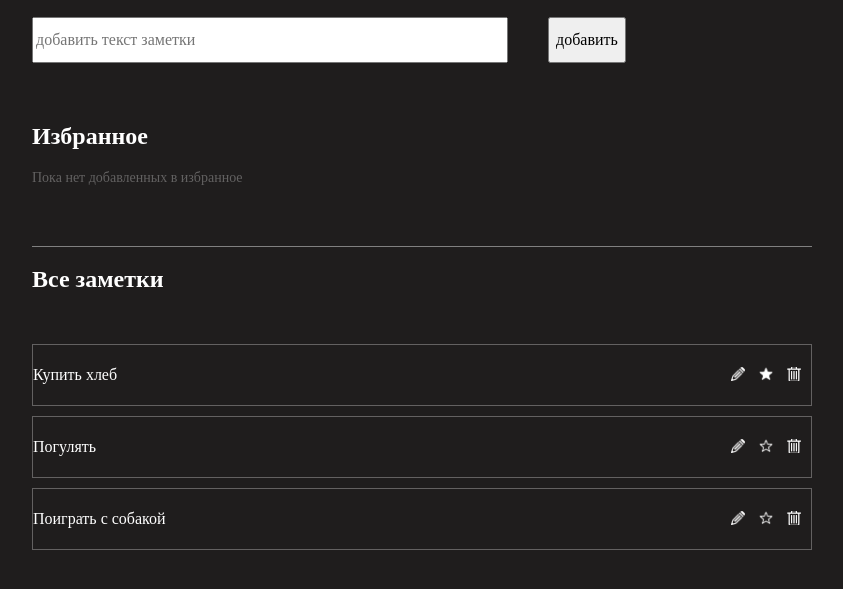
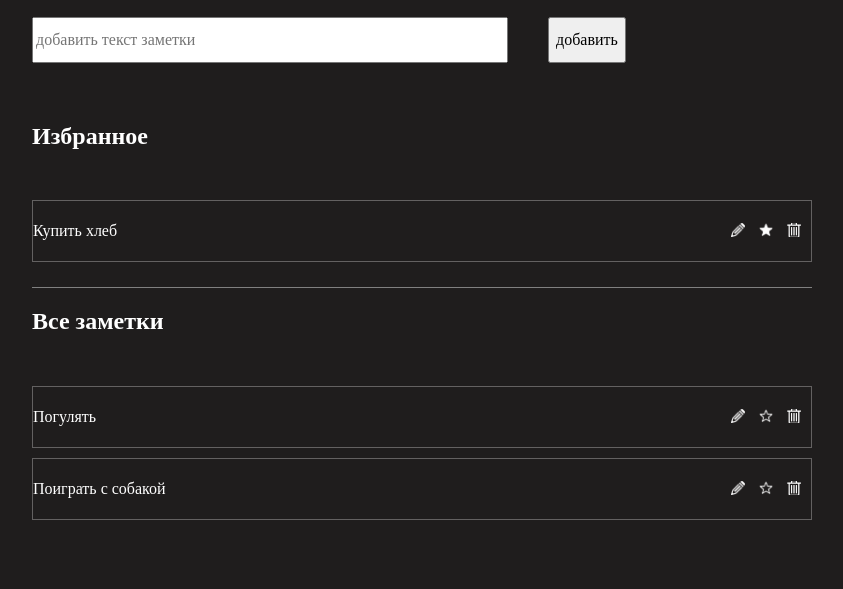
Before and after one commit to Nadezhda-Yarovaya/NoteList, a plain HTML site: page index.html in a window 1280 px wide. Both pictures are taken after a click on the button 984 px from the left and 456 px from the top of the page. Shown: the part 83-672 px from the top of the page, without its empty margins (218-1061 px from the left). Drawn offline with Linux system fonts and the light colour scheme.

Commit message:
new commit in branch feature

```diff
--- a/index.html
+++ b/index.html
@@ -13,7 +13,7 @@
         </section>
         <section class="notes-list page__section">
             <h2>Избранное</h2>
-            <p class="notes-list-stared-none">Пока нет добавленных в избранное</p>
+            <p class="notes-list-stared">Пока нет добавленных в избранное</p>
             <ul class="cards-list notes-list__starred">
             </ul>
             <h2>Все заметки</h2>
--- a/pages/index.css
+++ b/pages/index.css
@@ -114,11 +114,14 @@
 	display: flex;
 }
 
-.notes-list-stared-none {
+.notes-list-stared {
 	display: flex;
 	color: rgba(255,255,255,.3);
 	font-size: 14px;
 }
+.notes-list-stared_none {
+	display: none;
+}
 .card__button-star_starred {
 	background-image: url(../images/star-starred.png);
 }
--- a/scripts/script.js
+++ b/scripts/script.js
@@ -4,13 +4,19 @@ const submitForm = form.elements.submitform;
 const template = document.querySelector(".addnew-template").content;
 const listCards = document.querySelector(".notes-list__main");
 const listStarred = document.querySelector(".notes-list__starred");
+const starredText = document.querySelector(".notes-list-stared");
+/* delete all not necessary constants */
+
+/* на новодобавленном не хочет работать функционал
+тут наверно про время добавления !! */
 
 const initialText = ["Купить хлеб", "Погулять", "Поиграть с собакой"];
 
-
+/* initial cards */
 initialText.forEach((el) => {
     addNewNote(el);
     });
+
 
 function addNewNote(textOfNote) {
   const newNote = template.querySelector(".card").cloneNode(true);
@@ -19,6 +25,8 @@ function addNewNote(textOfNote) {
   const textEditInForm = notesForm.querySelector(".card__input-text");
   textEditInForm.value = textOfNote;
   listCards.append(newNote); /* в конце списка */
+
+
 }
 
 function deleteNote(evt) {
@@ -31,9 +39,24 @@ function editNote(evt) {
     noteToEdit.querySelector('.card__text').classList.toggle('card__text_hide');
     noteToEdit.querySelector('.card__form').classList.toggle('card__form_show');
 }
+
 function starNote(evt) {
-    const noteToEdit = evt.currentTarget.closest('.card');
-    noteToEdit.querySelector('.card__button-star').classList.toggle('card__button-star_starred');
+    const currentCard = evt.currentTarget.closest('.card');
+    currentCard.querySelector('.card__button-star').classList.toggle('card__button-star_starred');
+    const appendToStarOrNot = currentCard.querySelector('.card__button-star').classList.contains('card__button-star_starred');
+    if (appendToStarOrNot) {
+    listStarred.append(currentCard); /*auto delete from listCards*/
+    } else {
+        listCards.append(currentCard);
+    }
+    /* check if list of stars empty*/
+    const allStarredCards = listStarred.querySelectorAll('.card');
+    if (allStarredCards.length === 0) {
+        starredText.classList.remove('notes-list-stared_none');
+    }
+    else {
+        starredText.classList.add('notes-list-stared_none');
+    }
 }
 
 function saveEditedNote(evt) {
```
